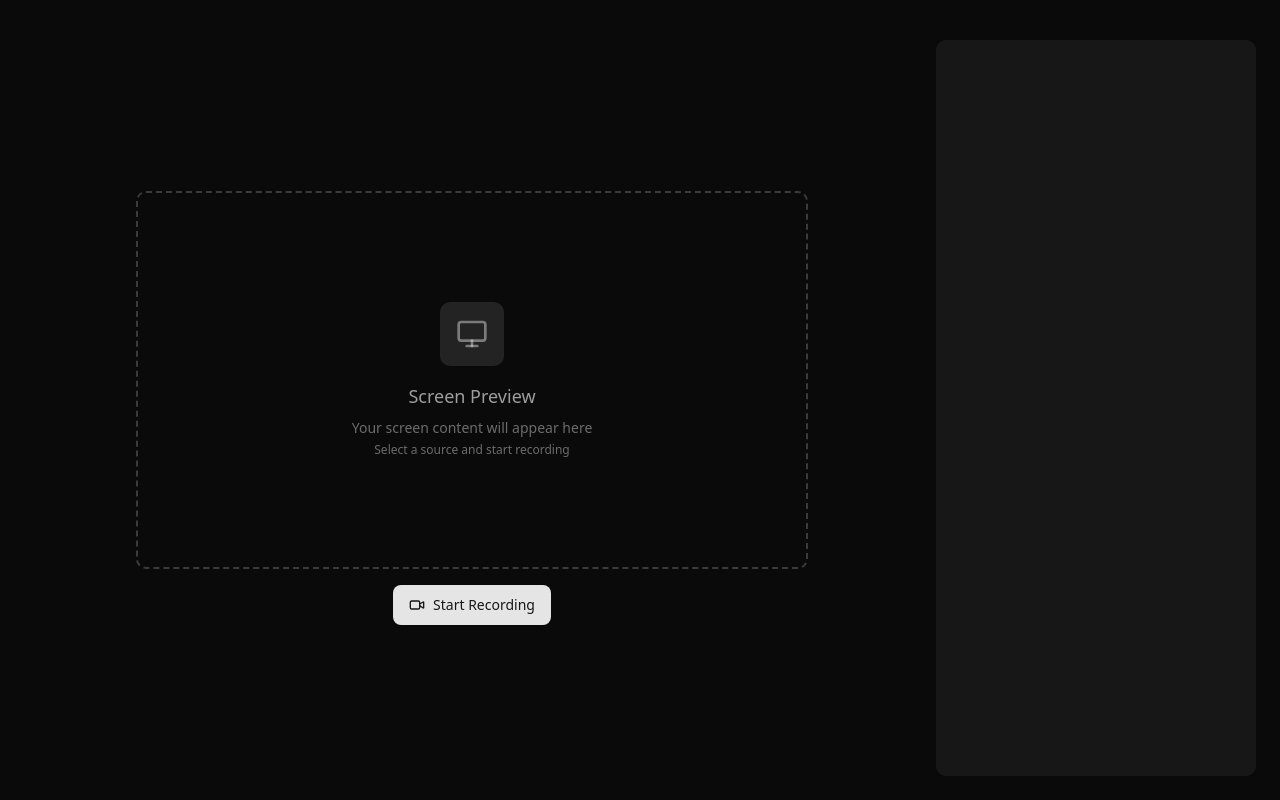
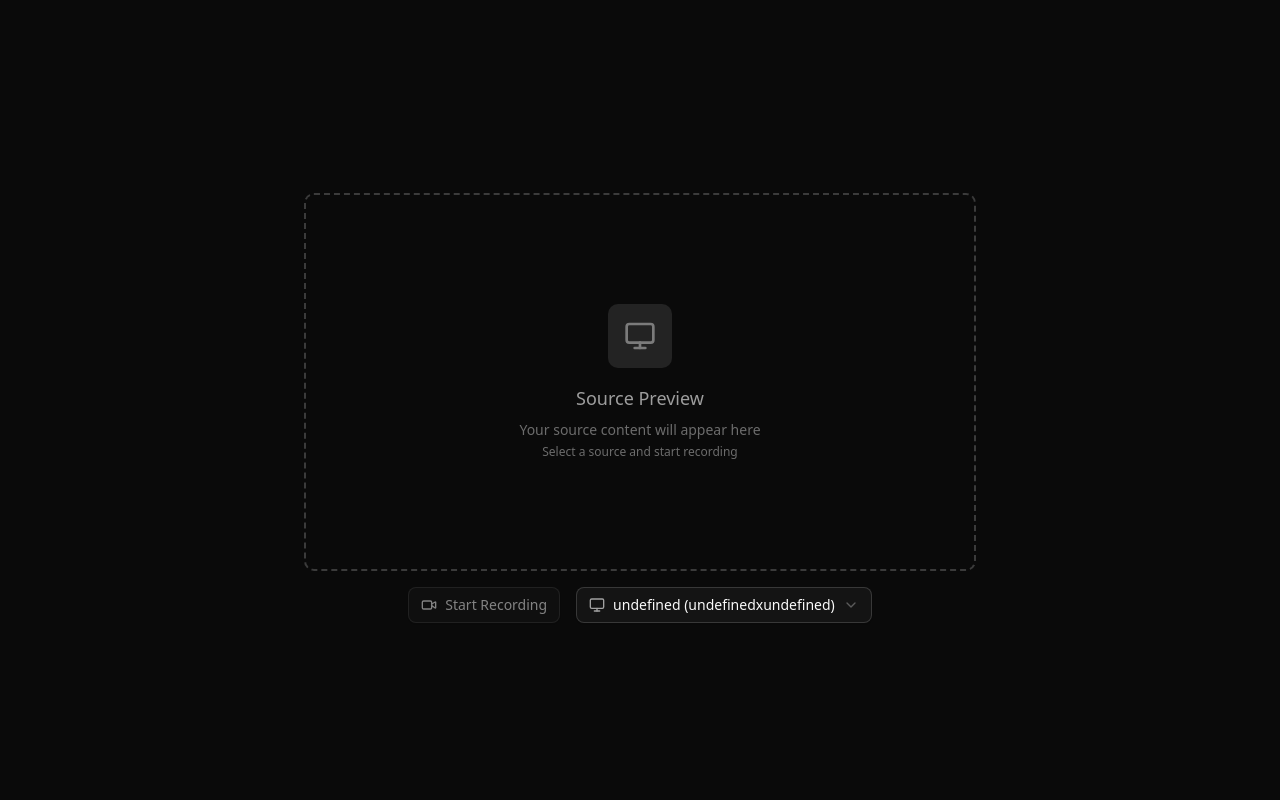
Before and after one commit to ryandotelliott/framelet, a React (Vite) app: page / in a window 1280 px wide. Built offline with nearby package versions, Linux system fonts and the light colour scheme.

Commit message:
Add source selection and start + stop buttons

```diff
--- a/src/routes/record.tsx
+++ b/src/routes/record.tsx
@@ -4,7 +4,7 @@ import { Input } from '@/components/ui/input';
 import { Label } from '@/components/ui/label';
 import { Select, SelectContent, SelectItem, SelectTrigger, SelectValue } from '@/components/ui/select';
 import { Button } from '@/components/ui/button';
-import { CameraIcon, FolderOpen, Monitor, RefreshCw, VideoIcon } from 'lucide-react';
+import { CameraIcon, FolderOpen, Monitor, RefreshCw, VideoIcon, VideoOff } from 'lucide-react';
 import { save } from '@tauri-apps/plugin-dialog';
 
 interface CaptureSource {
@@ -83,19 +83,42 @@ export default function RecordPage() {
           <div className="aspect-video rounded-lg border-2 border-dashed border-white/20 flex items-center justify-center relative overflow-hidden w-full max-w-2xl">
             <div className="text-center">
               <div className="w-16 h-16 bg-white/10 rounded-lg mb-4 mx-auto flex items-center justify-center">
-                <Monitor className="w-8 h-8 text-white/40" />
+                <Monitor className="w-8 h-8 text-white opacity-40" />
               </div>
-              <p className="text-white/60 text-lg mb-2">Screen Preview</p>
-              <p className="text-white/40 text-sm">Your screen content will appear here</p>
+              <p className="text-white/60 text-lg mb-2">Source Preview</p>
+              <p className="text-white/40 text-sm">Your source content will appear here</p>
               <p className="text-white/40 text-xs mt-1">Select a source and start recording</p>
             </div>
           </div>
-          <Button variant="default" size="lg">
-            <VideoIcon />
-            Start Recording
-          </Button>
+          <div className="flex gap-x-4">
+            <Button
+              variant="outline"
+              disabled={isLoadingSources || !selectedSourceInfo}
+              onClick={isRecording ? stopRecording : startRecording}
+            >
+              {isRecording ? <VideoOff /> : <VideoIcon />}
+              {isRecording ? 'Stop Recording' : 'Start Recording'}
+            </Button>
+            <Select
+              onValueChange={(value) => setSelectedSource(Number(value))}
+              value={selectedSource.toString()}
+              disabled={isLoadingSources || isRecording}
+            >
+              <SelectTrigger>
+                <Monitor />
+                {`${selectedSourceInfo?.name.slice(0, 20)} (${selectedSourceInfo?.width}x${selectedSourceInfo?.height})` ||
+                  'Select Source'}
+              </SelectTrigger>
+              <SelectContent>
+                {captureSources.map((source) => (
+                  <SelectItem key={source.handle} value={source.handle.toString()}>
+                    {source.name}
+                  </SelectItem>
+                ))}
+              </SelectContent>
+            </Select>
+          </div>
         </div>
-        <div className="h-full w-full max-w-xs rounded-lg bg-card"></div>
       </div>
     </div>
   );
```
